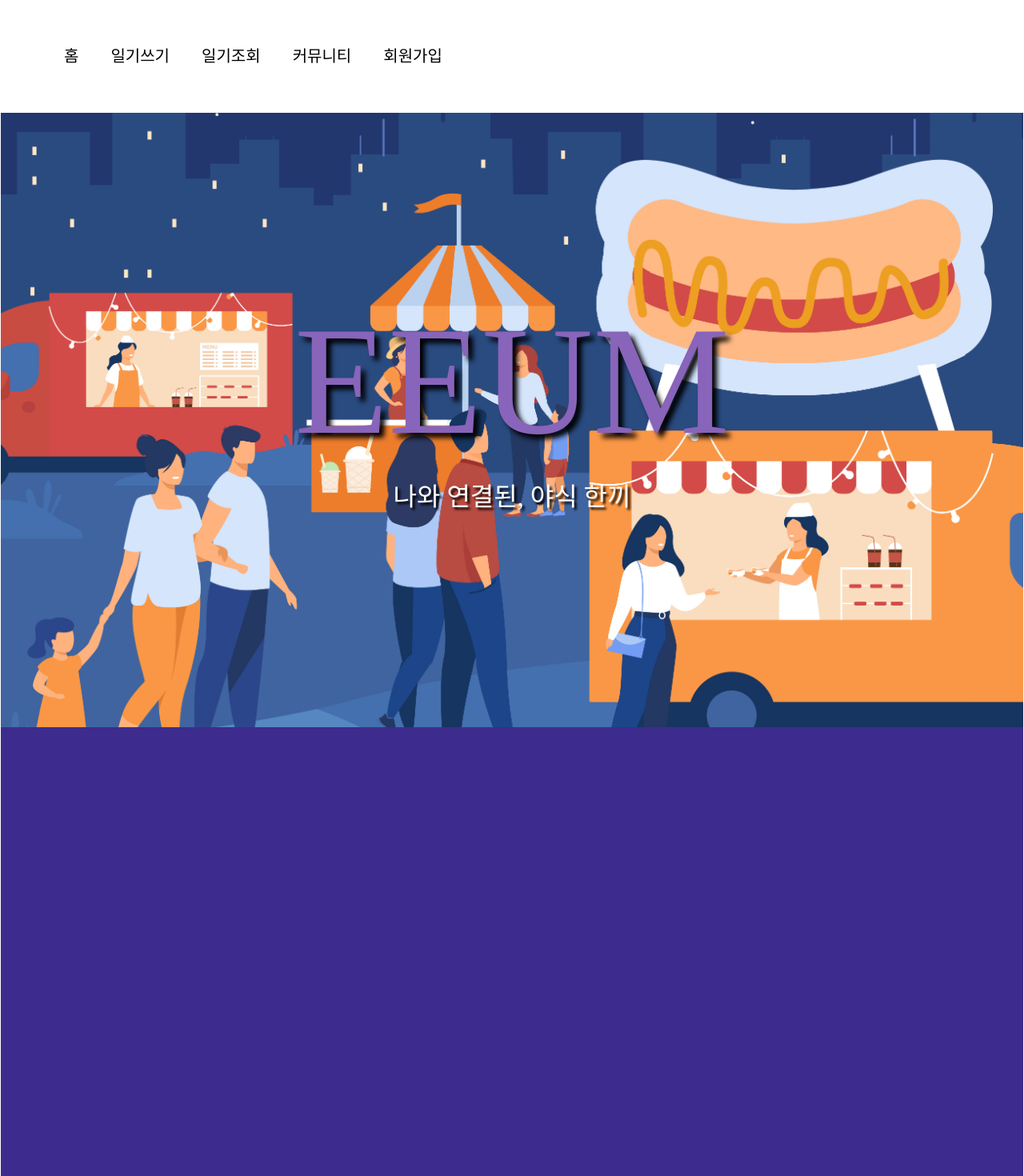
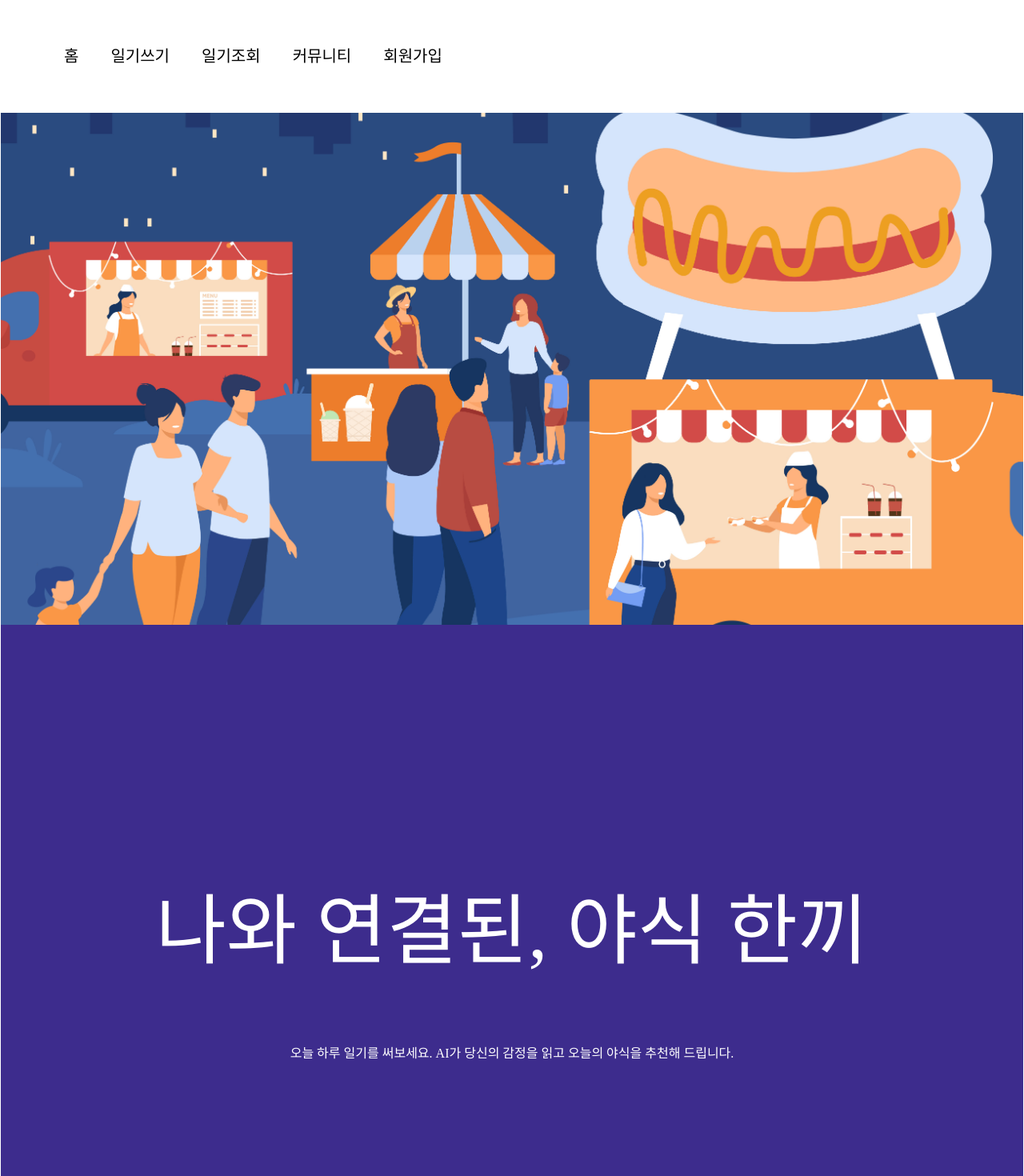
Before and after one commit to dalkey23/elice_ai_project, a React (Create React App) app in the folder aifront/: page / in a window 1280 px wide. Shown: the top 1470 px of the page at 80% size. Built offline with nearby package versions, Linux system fonts and the light colour scheme.

Commit message:
fix: URL

```diff
--- a/aifront/src/Component/Api/PostJournal.ts
+++ b/aifront/src/Component/Api/PostJournal.ts
@@ -2,6 +2,8 @@ import axios from "axios";
 import { JournalRequest, JournalResponse } from "../../Types/JournalPost.type";
 import { JournalListResponse } from "../../Types/GetJournal.type";
 import { JournalDetailResponse } from "../../Types/GetJournalDetail.type";
+
+// const baseURL : string = process.env.URL
 
 export const createJournal = async (body: JournalRequest) => {
     const res = await axios.post<JournalResponse>('http://kdt-ai6-team02.elicecoding.com/api/diaries', body);
--- a/aifront/src/Page/Home/Home.tsx
+++ b/aifront/src/Page/Home/Home.tsx
@@ -12,11 +12,11 @@ const Home : React.FC = () => {
 
                 {/* 비로그인 상태 서비스 소개 페이지 */}
                 <>
-                    <SC.Intro1>
-                    <h1>EEUM</h1>
-                    <h2>나와 연결된, 야식 한끼</h2>
-                    </SC.Intro1>
-                    <SC.Intro2></SC.Intro2>
+                    <SC.Intro1></SC.Intro1>
+                    <SC.Intro2>
+                        <h1>나와 연결된, 야식 한끼</h1>
+                        <h2>오늘 하루 일기를 써보세요. AI가 당신의 감정을 읽고 오늘의 야식을 추천해 드립니다.</h2>
+                    </SC.Intro2>
                     <SC.Intro3><h1>나와 연결된, 다른 사람들</h1></SC.Intro3>
                     <SC.Intro4>소개 페이지 4</SC.Intro4>
                 </>
--- a/aifront/src/Page/Home/HomeSC.tsx
+++ b/aifront/src/Page/Home/HomeSC.tsx
@@ -1,16 +1,4 @@
-import styled, { keyframes } from "styled-components";
-
-const rotate = keyframes`
-  {
-    0% {  color : #C996CC}
-    20% { color : #916BBF}
-    35% { color : #3D2C8D}
-    50% { color : #1C0C5B}
-    65% { color : #3D2C8D}
-    80% { color : #916BBF}
-    100% { color : #C996CC}
-  }
-`
+import styled from "styled-components";
 
 export const Home = styled.div`
     border : 1px solid white;
@@ -22,30 +10,20 @@ export const Intro1 = styled.div`
     background-image : url('Img/Main.jpg');
     background-size : 120%;
     background-position : center;
-    padding : 15rem 0;
-    text-align : center;
-
-    & h1 {
-        font-size : 12em;
-        color : #916BBF;
-        text-shadow: 6px 6px 6px black;
-        animation: ${rotate} 5s linear infinite;
-    }
-
-    & h2 {
-        margin : 1em;
-        color : white;
-        text-shadow: 3px 3px 3px black;
-        font-size: 2em;
-    }
+    padding : 20rem;
     }
 `
 
 export const Intro2 = styled.div`
-    padding : 20rem 0;
+    padding : 15rem 0;
     background-Color : #3D2C8D;
     color : white;
     text-align : center;
+
+    & h1 {
+        font-size : 6em;
+        margin : 1em;
+    }
 `
 
 export const Intro3 = styled.div`
```
